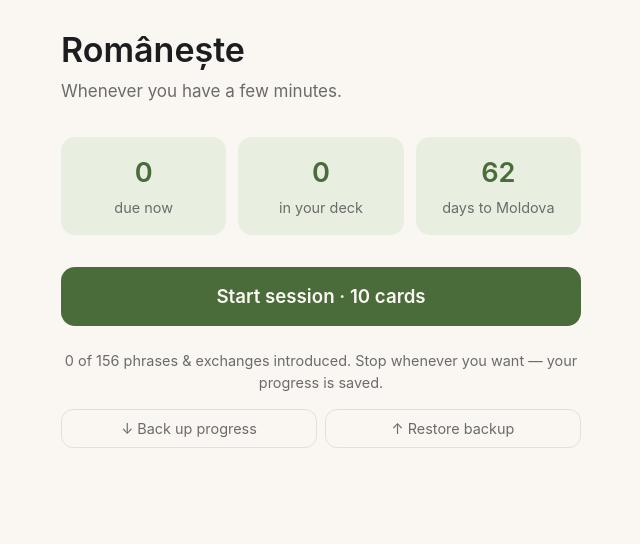
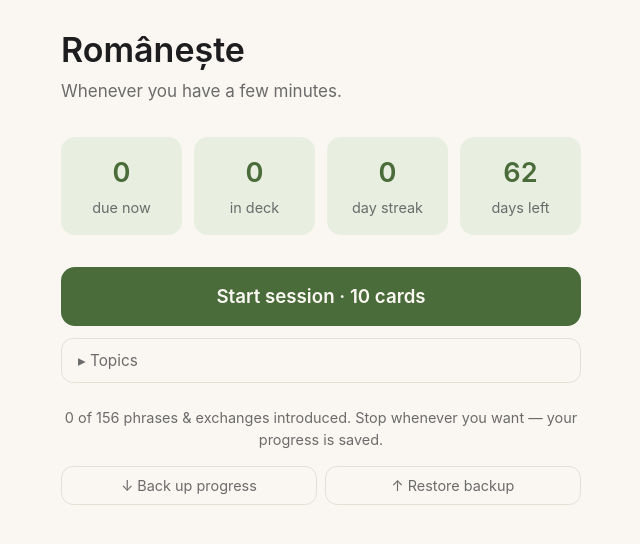
Before and after one commit to deepseaanimal/romaneste, a React (Vite) app: page / in a window 1280 px wide. Shown: the top 544 px of the page, without its empty margins (319-959 px from the left). Built offline with nearby package versions, Linux system fonts and the light colour scheme.

Commit message:
Add streak counter, session accuracy, scenario filter

```diff
--- a/src/App.css
+++ b/src/App.css
@@ -87,6 +87,15 @@ html, body, #root {
 .hint { font-size: 0.9rem; margin: 0 0 16px; text-align: center; }
 .backup-row { display: flex; gap: 8px; margin-top: 16px; }
 .backup-row button { flex: 1; font-size: 0.85rem; padding: 10px 8px; }
+
+.filter-toggle { width: 100%; margin-top: 12px; text-align: left; font-size: 0.9rem; }
+.scenario-chips { display: flex; flex-wrap: wrap; gap: 8px; margin-top: 10px; }
+.chip { padding: 6px 12px; border-radius: 999px; font-size: 0.82rem; font-weight: 500; }
+.chip-on { background: var(--accent); color: var(--bg); }
+.chip-off { background: var(--accent-soft); color: var(--muted); }
+
+.accuracy-stat { font-size: 1.1rem; margin: 0; }
+.accuracy-num { font-size: 2rem; font-weight: 700; color: var(--accent); }
 
 .session {
   display: flex;
--- a/src/App.tsx
+++ b/src/App.tsx
@@ -49,11 +49,16 @@ export default function App() {
     }
   }
 
+  function handleScenariosChange(s: import("./types").Scenario[]) {
+    setState(prev => ({ ...prev, activeScenarios: s }));
+  }
+
   return (
     <div className="app">
       {view === "home" && (
         <Home state={state} onStart={startSession}
-          onExport={handleExport} onImport={handleImport} />
+          onExport={handleExport} onImport={handleImport}
+          onScenariosChange={handleScenariosChange} />
       )}
       {view === "session" && (
         <Session state={state} onUpdate={setState} onExit={() => setView("home")} />
--- a/src/components/Home.tsx
+++ b/src/components/Home.tsx
@@ -1,15 +1,17 @@
-import { useMemo, useRef } from "react";
-import type { AppState } from "../types";
+import { useMemo, useRef, useState } from "react";
+import type { AppState, Scenario } from "../types";
 import { isDue, isNew } from "../scheduler";
 import phrases from "../data/phrases.json";
 import dialogues from "../data/dialogues.json";
 import { greetings, pick } from "../copy";
+import { calcStreak, ALL_SCENARIOS } from "../storage";
 
 interface Props {
   state: AppState;
   onStart: () => void;
   onExport: () => void;
   onImport: (file: File) => void;
+  onScenariosChange: (s: Scenario[]) => void;
 }
 
 function daysUntil(targetIso: string): number {
@@ -26,9 +28,25 @@ function formatNextReview(ts: number): string {
   return `in ${days} day${days === 1 ? "" : "s"}`;
 }
 
-export function Home({ state, onStart, onExport, onImport }: Props) {
+const SCENARIO_LABELS: Record<Scenario, string> = {
+  greetings: "Greetings",
+  language: "Language",
+  customs: "Customs",
+  shop: "Shopping",
+  restaurant: "Restaurant",
+  help: "Help",
+  numbers: "Numbers",
+  time: "Time",
+  bank: "Bank",
+  documents: "Documents",
+  complex: "Complex",
+};
+
+export function Home({ state, onStart, onExport, onImport, onScenariosChange }: Props) {
   const greeting = useMemo(() => pick(greetings), []);
   const fileRef = useRef<HTMLInputElement>(null);
+  const [showFilter, setShowFilter] = useState(false);
+  const active = state.activeScenarios ?? ALL_SCENARIOS;
 
   const stats = useMemo(() => {
     const now = Date.now();
@@ -37,6 +55,7 @@ export function Home({ state, onStart, onExport, onImport }: Props) {
     let nextReviewAt = Infinity;
 
     for (const p of phrases) {
+      if (!active.includes(p.scenario as Scenario)) continue;
       const c = state.cards[p.id];
       if (!c) continue;
       if (!isNew(c)) {
@@ -46,6 +65,7 @@ export function Home({ state, onStart, onExport, onImport }: Props) {
       }
     }
     for (const d of dialogues) {
+      if (!active.includes(d.scenario as Scenario)) continue;
       const c = state.dlgCards?.[d.id];
       if (!c) continue;
       if (!isNew(c)) {
@@ -55,19 +75,28 @@ export function Home({ state, onStart, onExport, onImport }: Props) {
       }
     }
 
-    const newPhrases = phrases.filter((p) => isNew(state.cards[p.id])).length;
-    const newDlg = dialogues.filter((d) => isNew(state.dlgCards?.[d.id])).length;
-    // Match buildQueue: max(1, newPerDay-2) phrase slots + 2 dialogue slots
+    const newPhrases = phrases.filter((p) => active.includes(p.scenario as Scenario) && isNew(state.cards[p.id])).length;
+    const newDlg = dialogues.filter((d) => active.includes(d.scenario as Scenario) && isNew(state.dlgCards?.[d.id])).length;
     const newPhraseSlots = Math.min(Math.max(1, state.newPerDay - 2), newPhrases);
     const newDlgSlots = Math.min(2, newDlg);
     const newToday = newPhraseSlots + newDlgSlots;
+    const total = phrases.filter(p => active.includes(p.scenario as Scenario)).length
+                + dialogues.filter(d => active.includes(d.scenario as Scenario)).length;
 
-    return { dueNow, inDeck, nextReviewAt, newToday, total: phrases.length + dialogues.length };
-  }, [state]);
+    return { dueNow, inDeck, nextReviewAt, newToday, total };
+  }, [state, active]);
 
+  const streak = useMemo(() => calcStreak(state.daysStudied), [state.daysStudied]);
   const tripDays = daysUntil(state.tripDate);
   const sessionSize = stats.dueNow + Math.min(stats.newToday, state.newPerDay + 2);
   const hasWork = stats.dueNow > 0 || stats.newToday > 0;
+
+  function toggleScenario(s: Scenario) {
+    const next = active.includes(s)
+      ? active.length > 1 ? active.filter(x => x !== s) : active
+      : [...active, s];
+    onScenariosChange(next);
+  }
 
   return (
     <div className="home">
@@ -83,11 +112,15 @@ export function Home({ state, onStart, onExport, onImport }: Props) {
         </div>
         <div className="stat">
           <div className="stat-num">{stats.inDeck}</div>
-          <div className="stat-label">in your deck</div>
+          <div className="stat-label">in deck</div>
+        </div>
+        <div className="stat">
+          <div className="stat-num">{streak}</div>
+          <div className="stat-label">day streak</div>
         </div>
         <div className="stat">
           <div className="stat-num">{tripDays}</div>
-          <div className="stat-label">days to Moldova</div>
+          <div className="stat-label">days left</div>
         </div>
       </section>
 
@@ -100,6 +133,24 @@ export function Home({ state, onStart, onExport, onImport }: Props) {
           ? `Start session · ${sessionSize} card${sessionSize === 1 ? "" : "s"}`
           : "All caught up"}
       </button>
+
+      <button className="ghost filter-toggle" onClick={() => setShowFilter(v => !v)}>
+        {showFilter ? "▾" : "▸"} Topics {active.length < ALL_SCENARIOS.length ? `(${active.length}/${ALL_SCENARIOS.length})` : ""}
+      </button>
+
+      {showFilter && (
+        <div className="scenario-chips">
+          {ALL_SCENARIOS.map(s => (
+            <button
+              key={s}
+              className={`chip ${active.includes(s) ? "chip-on" : "chip-off"}`}
+              onClick={() => toggleScenario(s)}
+            >
+              {SCENARIO_LABELS[s]}
+            </button>
+          ))}
+        </div>
+      )}
 
       <p className="footnote muted">
         {stats.inDeck} of {stats.total} phrases &amp; exchanges introduced.
--- a/src/components/Session.tsx
+++ b/src/components/Session.tsx
@@ -21,6 +21,7 @@ type QueueItem =
 
 function buildQueue(state: AppState): QueueItem[] {
   const now = Date.now();
+  const active = state.activeScenarios ?? [];
   const phraseById = new Map(phrases.map((p) => [p.id, p as Phrase]));
   const dlgById = new Map(dialogues.map((d) => [d.id, d as Dialogue]));
 
@@ -30,12 +31,14 @@ function buildQueue(state: AppState): QueueItem[] {
   const newDlg: CardState[] = [];
 
   for (const p of phrases) {
+    if (active.length && !active.includes(p.scenario as never)) continue;
     const c = state.cards[p.id];
     if (!c) continue;
     if (isNew(c)) newPhrases.push(c);
     else if (isDue(c, now)) duePhrases.push(c);
   }
   for (const d of dialogues) {
+    if (active.length && !active.includes(d.scenario as never)) continue;
     const c = state.dlgCards[d.id];
     if (!c) continue;
     if (isNew(c)) newDlg.push(c);
@@ -81,6 +84,8 @@ export function Session({ state, onUpdate, onExit }: Props) {
   const [showRu, setShowRu] = useState(false);
   const [showNote, setShowNote] = useState(false);
   const [feedback, setFeedback] = useState<string | null>(null);
+  const [correct, setCorrect] = useState(0);
+  const [graded, setGraded] = useState(0);
   const audioRef = useRef<HTMLAudioElement | null>(null);
   const inputRef = useRef<HTMLInputElement | null>(null);
   const farewell = useMemo(() => pick(allDoneToday), []);
@@ -106,9 +111,16 @@ export function Session({ state, onUpdate, onExit }: Props) {
   }, [index]); // eslint-disable-line react-hooks/exhaustive-deps
 
   if (!current) {
+    const pct = graded > 0 ? Math.round((correct / graded) * 100) : null;
     return (
       <div className="session done">
         <h2>{farewell}</h2>
+        {pct !== null && (
+          <p className="accuracy-stat">
+            <span className="accuracy-num">{pct}%</span>
+            <span className="muted"> correct · {graded} card{graded === 1 ? "" : "s"}</span>
+          </p>
+        )}
         <button className="primary" onClick={onExit}>Back home</button>
       </div>
     );
@@ -122,6 +134,12 @@ export function Session({ state, onUpdate, onExit }: Props) {
       [cardKey]: { ...state[cardKey], [current.card.id]: updatedCard },
     };
     onUpdate(next);
+    // intro cards don't count toward accuracy
+    const isIntro = current.kind === "phrase" ? current.mode === "intro" : current.mode === "dlg-intro";
+    if (!isIntro) {
+      setGraded(n => n + 1);
+      if (g === "good" || g === "easy") setCorrect(n => n + 1);
+    }
     if (g === "again") {
       const reinsert: QueueItem = { ...current, card: updatedCard } as QueueItem;
       const newQueue = [...queue];
--- a/src/storage.ts
+++ b/src/storage.ts
@@ -1,9 +1,13 @@
-import type { AppState } from "./types";
+import type { AppState, Scenario } from "./types";
 import { newCard } from "./scheduler";
 import phrases from "./data/phrases.json";
 import dialogues from "./data/dialogues.json";
 
 const KEY = "romaneste-state-v1";
+
+const ALL_SCENARIOS: Scenario[] = [
+  "greetings","language","customs","shop","restaurant","help","numbers","time","bank","documents","complex"
+];
 
 const DEFAULT_STATE: AppState = {
   cards: {},
@@ -12,7 +16,25 @@ const DEFAULT_STATE: AppState = {
   newPerDay: 10,
   reviewLimit: 30,
   tripDate: "2026-07-01",
+  activeScenarios: ALL_SCENARIOS,
 };
+
+export function calcStreak(daysStudied: string[]): number {
+  if (!daysStudied.length) return 0;
+  const sorted = [...daysStudied].sort().reverse();
+  const today = todayKey();
+  const yesterday = todayKey(new Date(Date.now() - 86400000));
+  if (sorted[0] !== today && sorted[0] !== yesterday) return 0;
+  let streak = 1;
+  for (let i = 1; i < sorted.length; i++) {
+    const prev = todayKey(new Date(new Date(sorted[i - 1] + "T00:00:00").getTime() - 86400000));
+    if (sorted[i] === prev) streak++;
+    else break;
+  }
+  return streak;
+}
+
+export { ALL_SCENARIOS };
 
 export function load(): AppState {
   try {
--- a/src/types.ts
+++ b/src/types.ts
@@ -53,4 +53,5 @@ export interface AppState {
   newPerDay: number;
   reviewLimit: number;
   tripDate: string;
+  activeScenarios: Scenario[];
 }
```
